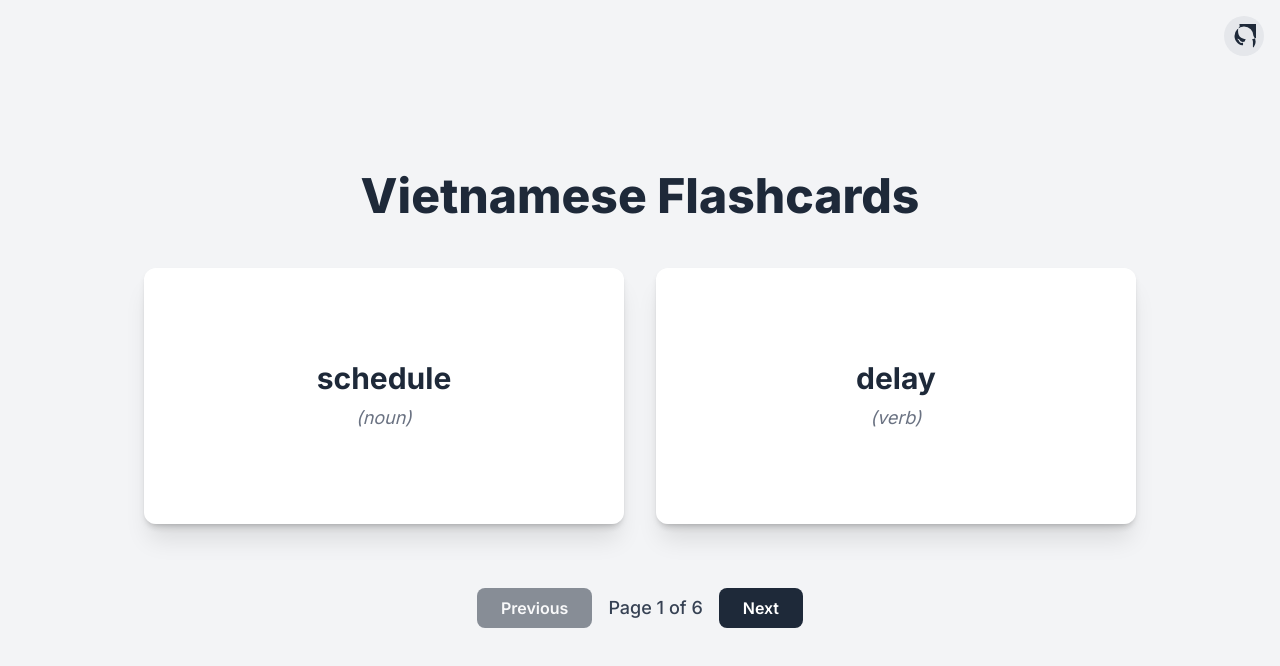
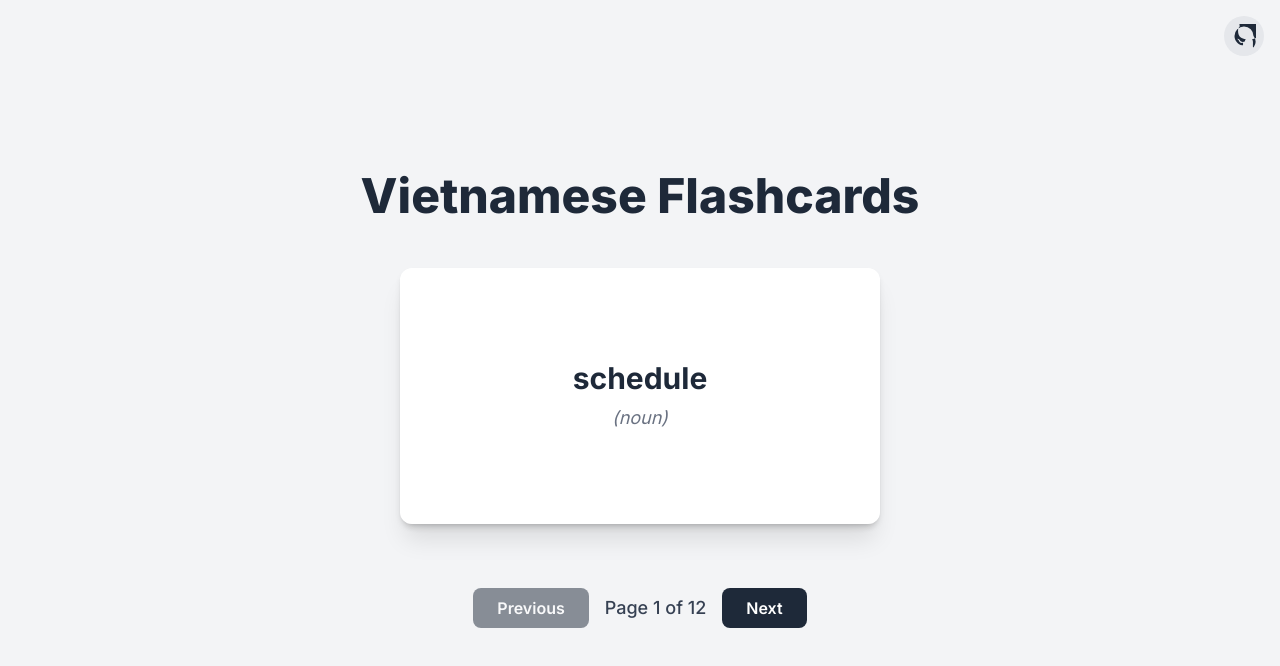
Before and after one commit to ttanlocc/flashcard-app, a Next.js app: page / in a window 1280 px wide. Shown: the top 666 px of the page. Built offline with nearby package versions, Linux system fonts and the light colour scheme.

Commit message:
refactor: Display one card per page

```diff
--- a/src/components/FlashcardViewer.tsx
+++ b/src/components/FlashcardViewer.tsx
@@ -31,23 +31,17 @@ const FlipCard = ({ card, isFlipped, onClick }: { card: Flashcard; isFlipped: bo
 
 export const FlashcardViewer = ({ flashcards }: { flashcards: Flashcard[] }) => {
   const [currentPage, setCurrentPage] = useState(0);
-  const [flippedStates, setFlippedStates] = useState([false, false]);
+  const [isFlipped, setIsFlipped] = useState(false);
 
-  const cardsPerPage = 2;
-  const totalPages = Math.ceil(flashcards.length / cardsPerPage);
-  const currentCards = flashcards.slice(
-    currentPage * cardsPerPage,
-    (currentPage + 1) * cardsPerPage
-  );
+  const totalPages = flashcards.length;
+  const currentCard = flashcards[currentPage];
 
   useEffect(() => {
-    setFlippedStates(new Array(currentCards.length).fill(false));
-  }, [currentPage, currentCards.length]);
+    setIsFlipped(false);
+  }, [currentPage]);
 
-  const handleCardFlip = (index: number) => {
-    const newFlippedStates = [...flippedStates];
-    newFlippedStates[index] = !newFlippedStates[index];
-    setFlippedStates(newFlippedStates);
+  const handleCardFlip = () => {
+    setIsFlipped((prev) => !prev);
   };
 
   const goToPreviousPage = () => {
@@ -59,16 +53,16 @@ export const FlashcardViewer = ({ flashcards }: { flashcards: Flashcard[] }) =>
   };
 
   return (
-    <div className="flex w-full max-w-5xl flex-col items-center px-4">
-      <div className="mb-8 grid w-full min-h-[16rem] grid-cols-1 items-center gap-8 md:grid-cols-2">
-        {currentCards.map((card, index) => (
+    <div className="flex w-full max-w-md flex-col items-center px-4 sm:max-w-lg">
+      <div className="mb-8 w-full min-h-[16rem] flex items-center justify-center">
+        {currentCard && (
           <FlipCard
-            key={card['Từ vựng']}
-            card={card}
-            isFlipped={flippedStates[index]}
-            onClick={() => handleCardFlip(index)}
+            key={currentCard['Từ vựng']}
+            card={currentCard}
+            isFlipped={isFlipped}
+            onClick={handleCardFlip}
           />
-        ))}
+        )}
       </div>
       <div className="mt-8 flex items-center justify-center gap-4">
         <button
```
